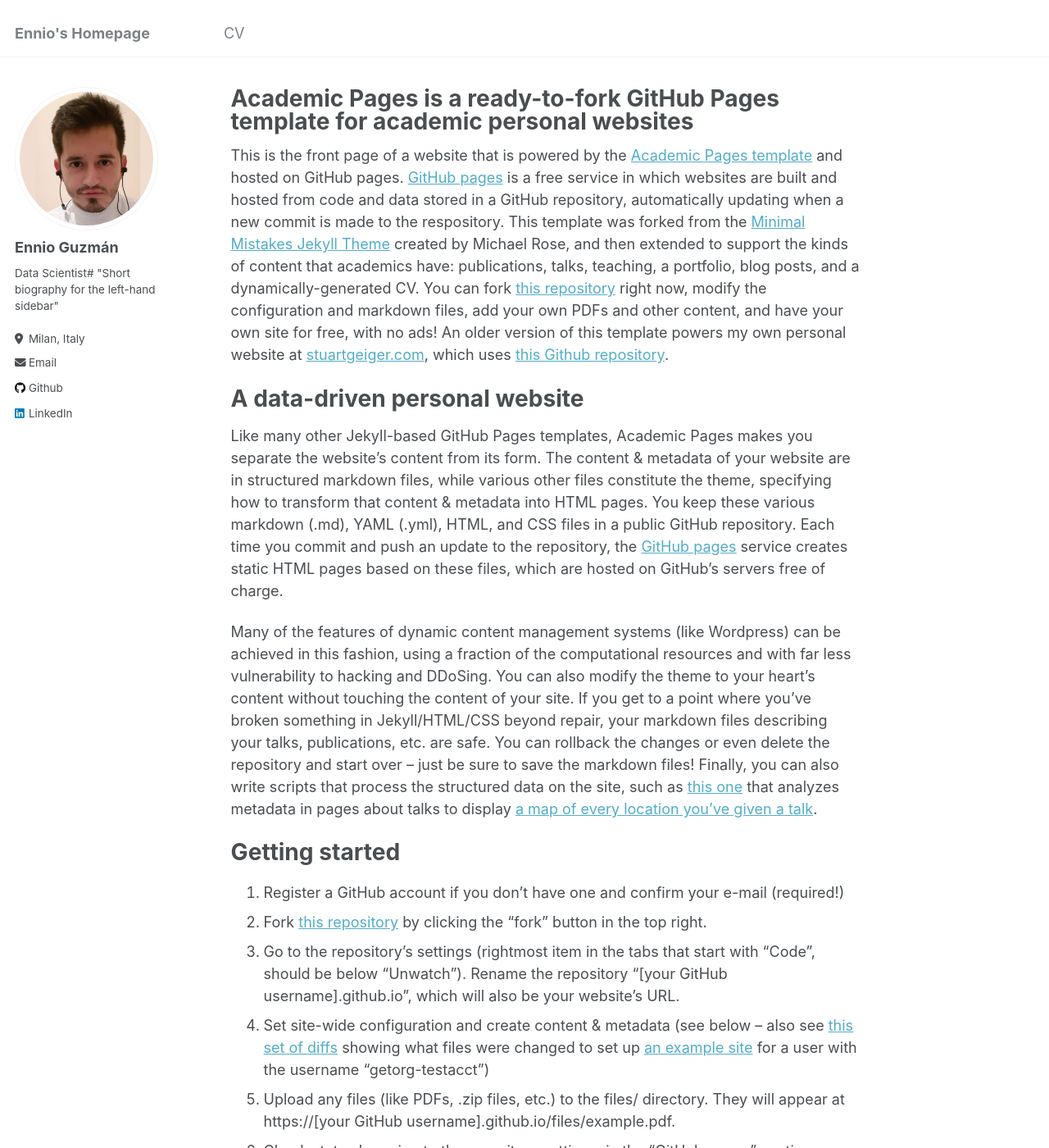
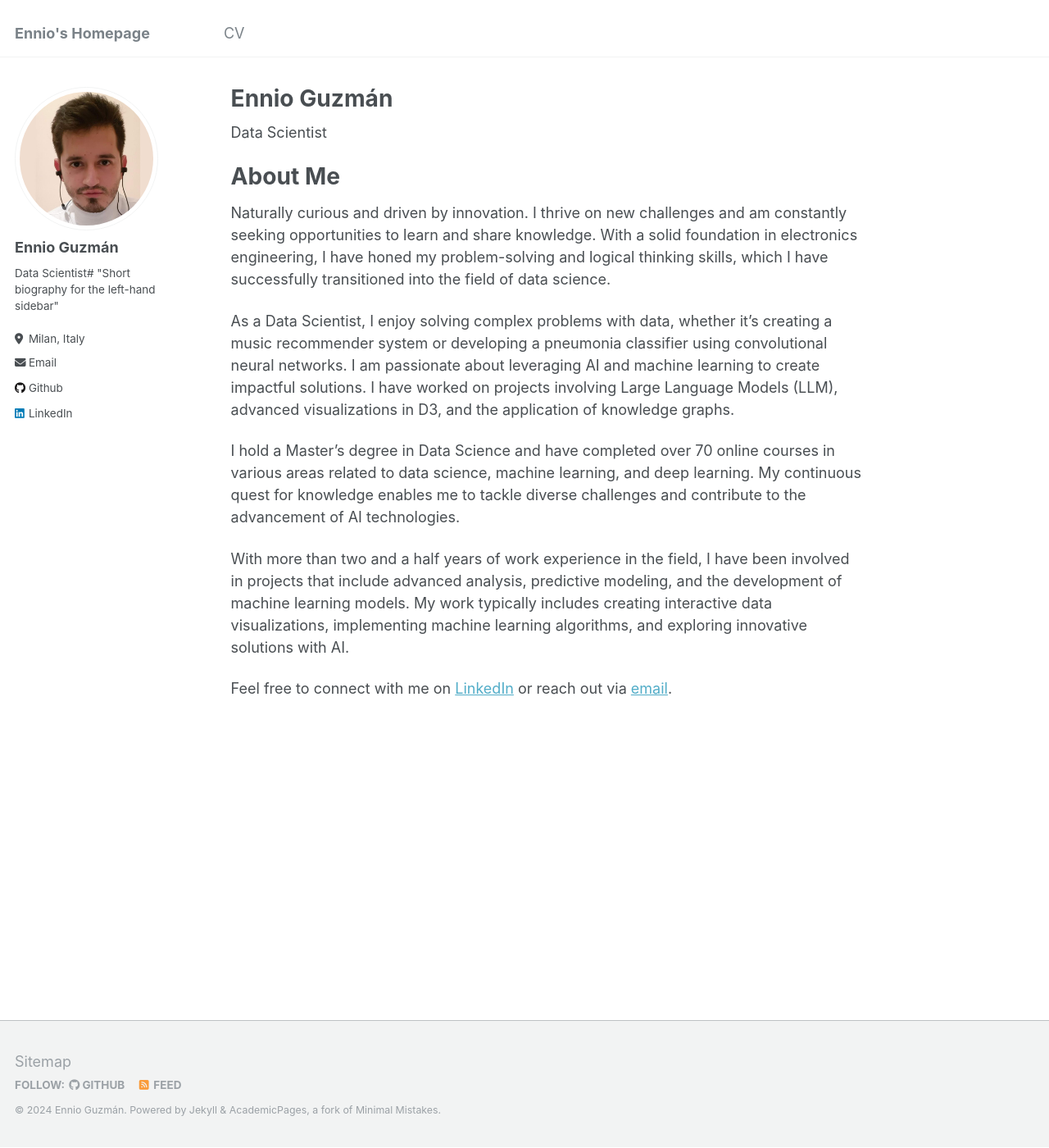
Before and after one commit to ennio-guzman/ennio-guzman.github.io, a Jekyll site: the page built from _pages/about.md, in a window 1280 px wide and 1400 px high. Shown: the whole window at 82% size. Built offline with Jekyll 4.4.1, drawn with Linux system fonts in a browser that asks for light colours; some of the changed text lies outside the part shown.

Commit message:
Update about.md

```diff
--- a/_pages/about.md
+++ b/_pages/about.md
@@ -1,49 +1,22 @@
 ---
 permalink: /
-title: "Academic Pages is a ready-to-fork GitHub Pages template for academic personal websites"
+title: "Ennio Guzmán"
 author_profile: true
 redirect_from:
   - /about/
   - /about.html
 ---
 
-This is the front page of a website that is powered by the [Academic Pages template](https://github.com/academicpages/academicpages.github.io) and hosted on GitHub pages. [GitHub pages](https://pages.github.com) is a free service in which websites are built and hosted from code and data stored in a GitHub repository, automatically updating when a new commit is made to the respository. This template was forked from the [Minimal Mistakes Jekyll Theme](https://mmistakes.github.io/minimal-mistakes/) created by Michael Rose, and then extended to support the kinds of content that academics have: publications, talks, teaching, a portfolio, blog posts, and a dynamically-generated CV. You can fork [this repository](https://github.com/academicpages/academicpages.github.io) right now, modify the configuration and markdown files, add your own PDFs and other content, and have your own site for free, with no ads! An older version of this template powers my own personal website at [stuartgeiger.com](http://stuartgeiger.com), which uses [this Github repository](https://github.com/staeiou/staeiou.github.io).
+Data Scientist
 
-A data-driven personal website
-======
-Like many other Jekyll-based GitHub Pages templates, Academic Pages makes you separate the website's content from its form. The content & metadata of your website are in structured markdown files, while various other files constitute the theme, specifying how to transform that content & metadata into HTML pages. You keep these various markdown (.md), YAML (.yml), HTML, and CSS files in a public GitHub repository. Each time you commit and push an update to the repository, the [GitHub pages](https://pages.github.com/) service creates static HTML pages based on these files, which are hosted on GitHub's servers free of charge.
+# About Me
 
-Many of the features of dynamic content management systems (like Wordpress) can be achieved in this fashion, using a fraction of the computational resources and with far less vulnerability to hacking and DDoSing. You can also modify the theme to your heart's content without touching the content of your site. If you get to a point where you've broken something in Jekyll/HTML/CSS beyond repair, your markdown files describing your talks, publications, etc. are safe. You can rollback the changes or even delete the repository and start over -- just be sure to save the markdown files! Finally, you can also write scripts that process the structured data on the site, such as [this one](https://github.com/academicpages/academicpages.github.io/blob/master/talkmap.ipynb) that analyzes metadata in pages about talks to display [a map of every location you've given a talk](https://academicpages.github.io/talkmap.html).
+Naturally curious and driven by innovation. I thrive on new challenges and am constantly seeking opportunities to learn and share knowledge. With a solid foundation in electronics engineering, I have honed my problem-solving and logical thinking skills, which I have successfully transitioned into the field of data science.
 
-Getting started
-======
-1. Register a GitHub account if you don't have one and confirm your e-mail (required!)
-1. Fork [this repository](https://github.com/academicpages/academicpages.github.io) by clicking the "fork" button in the top right.
-1. Go to the repository's settings (rightmost item in the tabs that start with "Code", should be below "Unwatch"). Rename the repository "[your GitHub username].github.io", which will also be your website's URL.
-1. Set site-wide configuration and create content & metadata (see below -- also see [this set of diffs](http://archive.is/3TPas) showing what files were changed to set up [an example site](https://getorg-testacct.github.io) for a user with the username "getorg-testacct")
-1. Upload any files (like PDFs, .zip files, etc.) to the files/ directory. They will appear at https://[your GitHub username].github.io/files/example.pdf.
-1. Check status by going to the repository settings, in the "GitHub pages" section
+As a Data Scientist, I enjoy solving complex problems with data, whether it's creating a music recommender system or developing a pneumonia classifier using convolutional neural networks. I am passionate about leveraging AI and machine learning to create impactful solutions. I have worked on projects involving Large Language Models (LLM), advanced visualizations in D3, and the application of knowledge graphs.
 
-Site-wide configuration
-------
-The main configuration file for the site is in the base directory in [_config.yml](https://github.com/academicpages/academicpages.github.io/blob/master/_config.yml), which defines the content in the sidebars and other site-wide features. You will need to replace the default variables with ones about yourself and your site's github repository. The configuration file for the top menu is in [_data/navigation.yml](https://github.com/academicpages/academicpages.github.io/blob/master/_data/navigation.yml). For example, if you don't have a portfolio or blog posts, you can remove those items from that navigation.yml file to remove them from the header.
+I hold a Master's degree in Data Science and have completed over 70 online courses in various areas related to data science, machine learning, and deep learning. My continuous quest for knowledge enables me to tackle diverse challenges and contribute to the advancement of AI technologies.
 
-Create content & metadata
-------
-For site content, there is one markdown file for each type of content, which are stored in directories like _publications, _talks, _posts, _teaching, or _pages. For example, each talk is a markdown file in the [_talks directory](https://github.com/academicpages/academicpages.github.io/tree/master/_talks). At the top of each markdown file is structured data in YAML about the talk, which the theme will parse to do lots of cool stuff. The same structured data about a talk is used to generate the list of talks on the [Talks page](https://academicpages.github.io/talks), each [individual page](https://academicpages.github.io/talks/2012-03-01-talk-1) for specific talks, the talks section for the [CV page](https://academicpages.github.io/cv), and the [map of places you've given a talk](https://academicpages.github.io/talkmap.html) (if you run this [python file](https://github.com/academicpages/academicpages.github.io/blob/master/talkmap.py) or [Jupyter notebook](https://github.com/academicpages/academicpages.github.io/blob/master/talkmap.ipynb), which creates the HTML for the map based on the contents of the _talks directory).
+With more than two and a half years of work experience in the field, I have been involved in projects that include advanced analysis, predictive modeling, and the development of machine learning models. My work typically includes creating interactive data visualizations, implementing machine learning algorithms, and exploring innovative solutions with AI.
 
-**Markdown generator**
-
-I have also created [a set of Jupyter notebooks](https://github.com/academicpages/academicpages.github.io/tree/master/markdown_generator
-) that converts a CSV containing structured data about talks or presentations into individual markdown files that will be properly formatted for the Academic Pages template. The sample CSVs in that directory are the ones I used to create my own personal website at stuartgeiger.com. My usual workflow is that I keep a spreadsheet of my publications and talks, then run the code in these notebooks to generate the markdown files, then commit and push them to the GitHub repository.
-
-How to edit your site's GitHub repository
-------
-Many people use a git client to create files on their local computer and then push them to GitHub's servers. If you are not familiar with git, you can directly edit these configuration and markdown files directly in the github.com interface. Navigate to a file (like [this one](https://github.com/academicpages/academicpages.github.io/blob/master/_talks/2012-03-01-talk-1.md) and click the pencil icon in the top right of the content preview (to the right of the "Raw | Blame | History" buttons). You can delete a file by clicking the trashcan icon to the right of the pencil icon. You can also create new files or upload files by navigating to a directory and clicking the "Create new file" or "Upload files" buttons.
-
-Example: editing a markdown file for a talk
-![Editing a markdown file for a talk](/images/editing-talk.png)
-
-For more info
-------
-More info about configuring Academic Pages can be found in [the guide](https://academicpages.github.io/markdown/). The [guides for the Minimal Mistakes theme](https://mmistakes.github.io/minimal-mistakes/docs/configuration/) (which this theme was forked from) might also be helpful.
+Feel free to connect with me on [LinkedIn](https://www.linkedin.com/in/ennio-guzman-42236b126) or reach out via [email](mailto:mail@ennioguzman.com).
```
